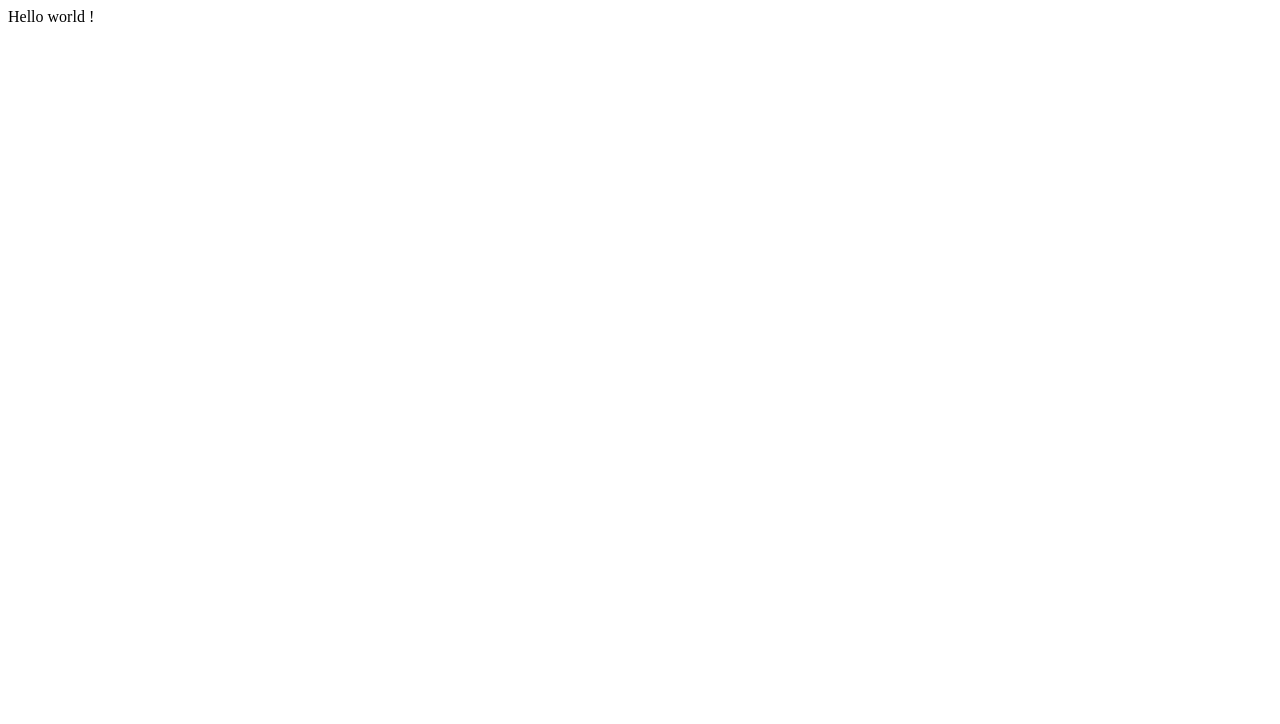
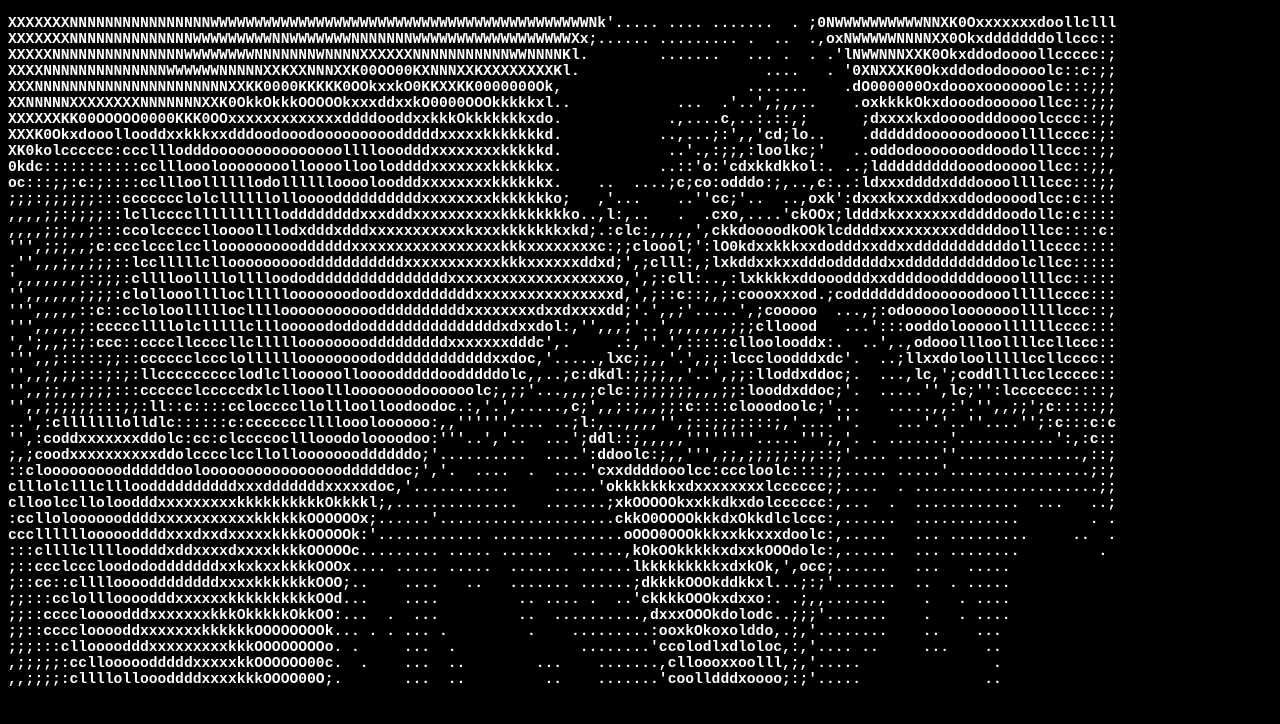
Before and after one commit to ShubhamKhandare/sk.github.io, a plain HTML site: page index.html in a window 1280 px wide. Drawn offline with Linux system fonts and the light colour scheme.

Commit message:
Initial Commit

```diff
--- a/index.html
+++ b/index.html
@@ -1 +1,68 @@
-Hello world !
+<?xml version='1.0' encoding='ISO-8859-1'?>
+<!DOCTYPE html PUBLIC '-//W3C//DTD XHTML 1.0 Strict//EN'  'http://www.w3.org/TR/xhtml1/DTD/xhtml1-strict.dtd'>
+<html xmlns='http://www.w3.org/1999/xhtml' lang='en' xml:lang='en'>
+<head>
+<title>jp2a converted image</title>
+<style type='text/css'>
+body{
+background-color: black;
+}
+div{
+	//width: 100%;
+}
+.ascii {
+   font-family: monospace;
+   color: white;
+   font-size:11pt;
+   font-weight: bold;
+}
+</style>
+</head>
+<body>
+<div class='ascii'><pre>
+XXXXXXXNNNNNNNNNNNNNNNNWWWWWWWWWWWWWWWWWWWWWWWWWWWWWWWWWWWWWWWWWWWNk'..... .... .......  . ;0NWWWWWWWWWWNNXK0Oxxxxxxxdoollclll
+XXXXXXXNNNNNNNNNNNNNNWWWWWWWWWNNWWWWWWWNNNNNNNWWWWWWWWWWWWWWWWWWXx;...... ......... .  ..  .,oxNWWWWWNNNNXX0Okxdddddddollccc::
+XXXXXNNNNNNNNNNNNNNNWWWWWWWWNNNNNNNWNNNNXXXXXXNNNNNNNNNNNWWNNNNKl.        .......   ... .  . .'lNWWNNNXXK0Okxddodoooollccccc:;
+XXXXNNNNNNNNNNNNNNWWWWWWNNNNNXXKXXNNNXXK00OO00KXNNNXXKXXXXXXXXKl.                     ....   . '0XNXXXK0Okxddododooooolc::c:;;
+XXXNNNNNNNNNNNNNNNNNNNNNNXXKK0000KKKKK0OOkxxkO0KKXXKK0000000Ok,                     .......    .dO000000Oxdoooxooooooolc:::;;;
+XXNNNNNXXXXXXXXNNNNNNNXXK0OkkOkkkOOOOOkxxxddxxkO0000OOOkkkkkxl..            ...  .'..',;,,..    .oxkkkkOkxdooodoooooollcc::;;;
+XXXXXXKK00OOOOO0000KKK0OOxxxxxxxxxxxxxddddooddxxkkkOkkkkkkkxdo.            .,....c,..:.::,;      ;dxxxxkxdoooodddoooolcccc::;;
+XXXK0Okxdooollooddxxkkkxxdddoodooodooooooooodddddxxxxxkkkkkkkd.           ..,...;:',,'cd;lo..    .ddddddoooooodoooollllcccc:;:
+XK0kolcccccc:ccclllodddooooooooooooooollllooodddxxxxxxxxkkkkkd.            ..'.,:;;,:loolkc;'   ..oddodoooooooddoodolllccc::;;
+0kdc:::::::::::ccllloooloooooooolloooollooloddddxxxxxxxkkkkkkx.           ..::'o:'cdxkkdkkol:. ..;ldddddddddooodooooollcc::;;,
+oc:::;;:c:;::::ccllloollllllodollllllooooloodddxxxxxxxxkkkkkkx.    ..  ....;c;co:odddo:;,..,c:..:ldxxxddddxdddoooollllccc:::;;
+;;;:;;;;;;:::ccccccclolcllllllollooooddddddddddxxxxxxxxkkkkkkko;   ,'...    ..''cc;'..  ..,oxk':dxxxkxxxddxxddodoooodlcc:c::::
+,,,,;;:;;;;::lcllcccclllllllllloddddddddxxxdddxxxxxxxxxxkkkkkkkko..,l:,..   .  .cxo,....'ckOOx;ldddxkxxxxxxxdddddoodollc:c::::
+,,,,;;;,,;:::ccolccccclloooolllodxdddxdddxxxxxxxxxxxkxxxkkkkkkkxkd;.:clc:,,,,,',ckkdoooodkOOklcddddxxxxxxxxxdddddoolllcc::::c:
+''',;;;,,;c:ccclccclcclloooooooooddddddxxxxxxxxxxxxxxxxxkkkxxxxxxxxc:;;cloool;':lO0kdxxkkkxxdodddxxddxxdddddddddddolllcccc::::
+.'',,,;,,;;;::lcclllllcllooooooooodddddddddddxxxxxxxxxxxkkkxxxxxxddxd;',;clll:,;lxkddxxkxxdddoddddddxxdddddddddddoolcllcc:::::
+',,,,,,,;:;;;:clllloollllolllloododdddddddddddddddxxxxxxxxxxxxxxxxxxxo,',;:cll:..,:lxkkkkxddooodddxxddddoodddddoooollllcc:::::
+'',,,,,,;;;;:clollooolllloclllllooooooodooddoxdddddddxxxxxxxxxxxxxxxxd,',;::c::;,;:coooxxxod.;coddddddddoooooodooolllllcccc:::
+''',,,,,::c::ccloloollllloclllloooooooooooddddddddddxxxxxxxxdxxdxxxxdd;'.',,;'.....',;cooooo  ...,;:odooooolooooooolllllccc::;
+''',,,,,;:cccccllllolclllllclllooooododdodddddddddddddddxdxxdol:,'',,,;'..',,,,,,,;;;clloood   ...':::ooddolooooollllllcccc:::
+',';,,;:;:ccc::ccccllccccllcllllloooooooodddddddddxxxxxxxdddc',.     .:,''.',:::::clloolooddx:.  ..',.,odooollloollllccllccc::
+''',,;:::::;;::cccccclccclolllllloooooooododdddddddddddxxdoc,'.....,lxc;;,,'.',;;:lcccloodddxdc'.  ..;llxxdoloolllllccllcccc::
+'',,;,;;:::;:;:llccccccccclodlcllooooolloooodddddoodddddolc,,..;c:dkdl:;;;;,,'..',;;:lloddxddoc;.  ...,lc,';coddllllcclccccc::
+'',,;;,,;;;;:::cccccclcccccdxlcllooolllooooooodoooooolc;,;;'...,,,;clc:;;;;;;;,,,;;:looddxddoc;'.  .....'',lc;'':lccccccc::::;
+'',,;;;;;;:::;;:ll::c::::ccloccccllollloolloodoodoc.:,'.',.....,c;',,;:;,,;;:c::::clooodoolc;'...   .....,,:'.'',,;;';c:::::;;
+..',:clllllllolldlc::::::c:ccccccclllloooloooooo:,,''''''.... ..;l:,..,,,,'',;::;;;::::;,'....''.    ...'.'..''....'';:c:::c:c
+'',:coddxxxxxxxddolc:cc:clccccoclllooodoloooodoo:'''..','..  ...';ddl::;,,,,,''''''''.....''';,'. . .......'...........':,:c::
+;,;coodxxxxxxxxxxddolcccclccllolloooooooddddddo;'..........  ....':ddoolc:;,,''',;;,;;;;;:;;::;'.... .....''..............,::;
+::cloooooooooddddddoolooooooooooooooooddddddoc;','.  ....  .  ....'cxxddddooolcc:cccloolc::::;;..... .....'................;:;
+clllolclllclllooddddddddddxxxdddddddxxxxxdoc,'...........     .....'okkkkkkkxdxxxxxxxxlcccccc;;....  . .....................;;
+clloolcclloloodddxxxxxxxxxkkkkkkkkkkOkkkkl;,..............   .......;xkOOOOOkxxkkdkxdolcccccc:,...  .  ............  ...   ..;
+:ccllolooooooddddxxxxxxxxxxxkkkkkkOOOOOOx;......'....................ckkO0OOOOkkkdxOkkdlclccc:,......  ............        . .
+ccclllllloooooddddxxxdxxdxxxxxkkkkOOOOOk:'............ ...............oOOO0OOOkkkxxkkxxxdoolc:,.....   ... .........     ..  .
+:::cllllclllloodddxddxxxxdxxxxkkkkOOOOOc......... ..... ......  ......,kOkOOkkkkkxdxxkOOOdolc:,......  ... ........         .
+;::ccclcccloodododddddddxxkxkxxkkkkOOOx.... ..... .....  ....... ......lkkkkkkkkkxdxkOk,',occ;......   ...   .....
+;::cc::cllllooooddddddddxxxxkkkkkkkOOO;..    ....   ..   ....... ......;dkkkkOOOkddkkxl...;:;'.......  ..  . .....
+;;:::cclollloooodddxxxxxxkkkkkkkkkkOOd...    ....         .. .... .  ..'ckkkkOOOkxdxxo:. .;,,.......    .   . ....
+;;::ccccloooodddxxxxxxxkkkOkkkkkOkkOO:...  .  ...         ..  ..........,dxxxOOOkdolodc..;;;'.......    .   . ....
+;;::cccclooooddxxxxxxxkkkkkkOOOOOOOOk... . . ... .         .    .........:ooxkOkoxolddo,.;,'........    ..    ...
+;;;:::clloooodddxxxxxxxxxkkkOOOOOOOOo. .     ...  .              ........'ccolodlxdloloc,:,'.... ..     ...    ..
+,;;;;;:ccllooooodddddxxxxxkkOOOOOO00c.  .    ...  ..        ...    .......,clloooxxoolll,;,'.....               .
+,,;;;;:cllllolloooddddxxxxkkkOOOO00O;.       ...  ..         ..    .......'coolldddxoooo;:;'.....              ..
+</pre>
+</div>
+</body>
+</html>
```
